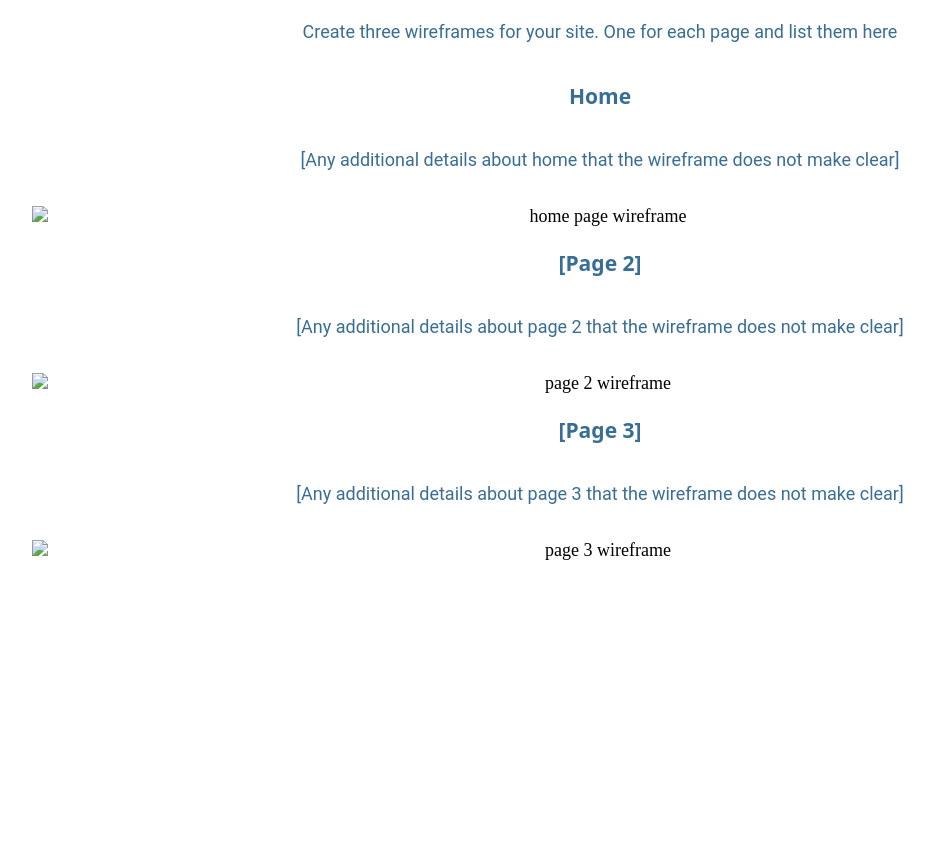
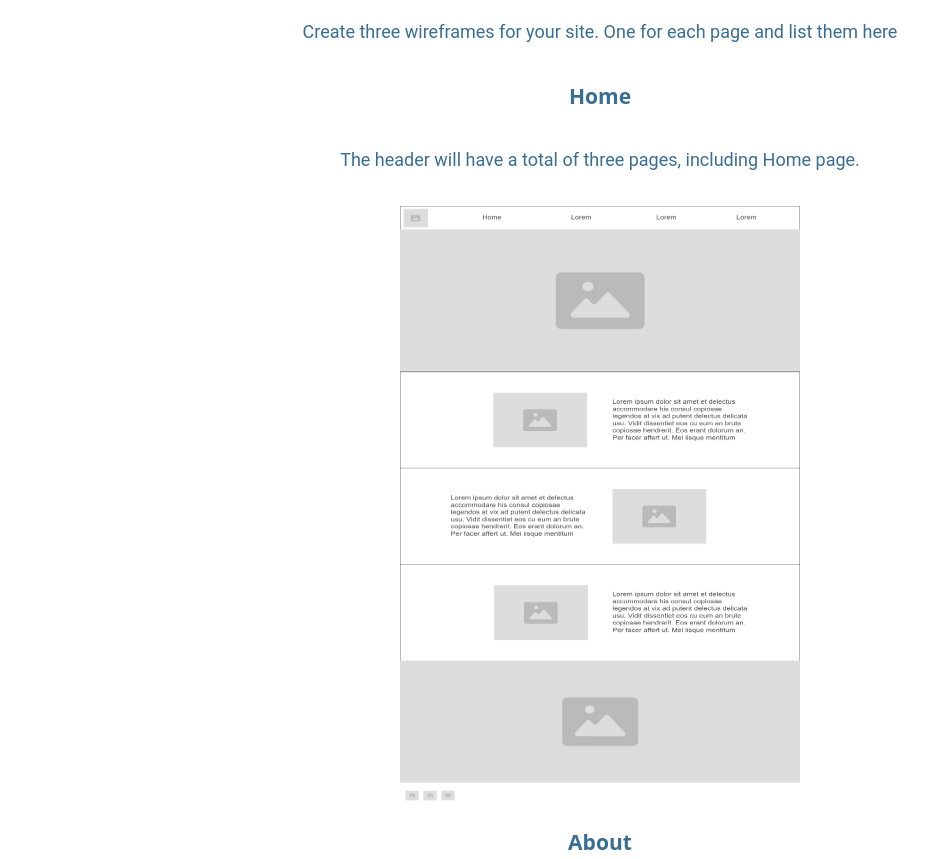
Before and after one commit to pedroksc/wdd130, a plain HTML site: page remindmi/site-plan.html in a window 1280 px wide. Shown: the part 9274-10133 px from the top of the page, without its empty margins (40-974 px from the left). Before the commit the page ends 9907 px from the top, so only its background shows below. Drawn offline with Linux system fonts and the light colour scheme; a web font is replaced by a local one.

Commit message:
Added wireframes for page 2 and 3

```diff
--- a/remindmi/site-plan.html
+++ b/remindmi/site-plan.html
@@ -157,21 +157,21 @@
 
       <h3>Home</h3>
       <p>
-        [Any additional details about home that the wireframe does not make clear]
+        The header will have a total of three pages, including Home page.
       </p>
-      <img src="#" alt="home page wireframe">
+      <img src="images\wireframe.png" alt="home page wireframe" width="400" height="600">
 
-      <h3>[Page 2]</h3>
+      <h3>About<h3>
       <p>
-        [Any additional details about page 2 that the wireframe does not make clear]
+
       </p>
-      <img src="#" alt="page 2 wireframe">
+      <img src="images\wireframepg2.png" alt="page 2 wireframe" width="600" height="400">
 
-      <h3>[Page 3]</h3>
+      <h3>Create Account</h3>
       <p>
-        [Any additional details about page 3 that the wireframe does not make clear]
+        Footer will follow the pattern of the first two pages with three icons.
       </p>
-      <img src="#" alt="page 3 wireframe">
+      <img src="images\wireframepg3.png" alt="page 3 wireframe" width="600" height="400">
     </main>
   </body>
 
```
Also changed, not shown: remindmi/images/wireframe.png (added), remindmi/images/wireframepg2.png (added), remindmi/images/wireframepg3.png (added).
